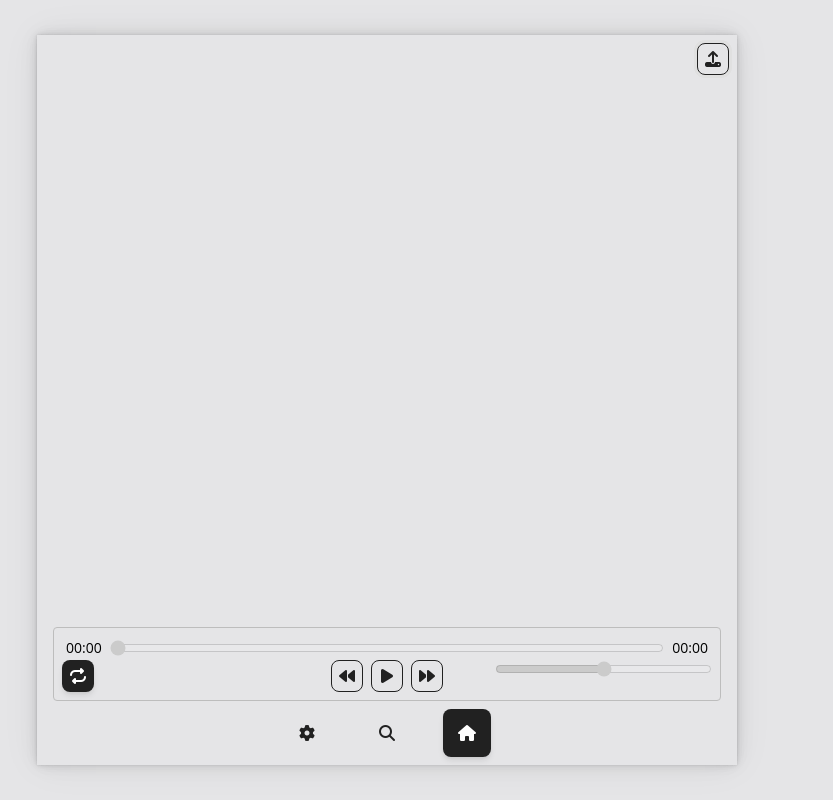
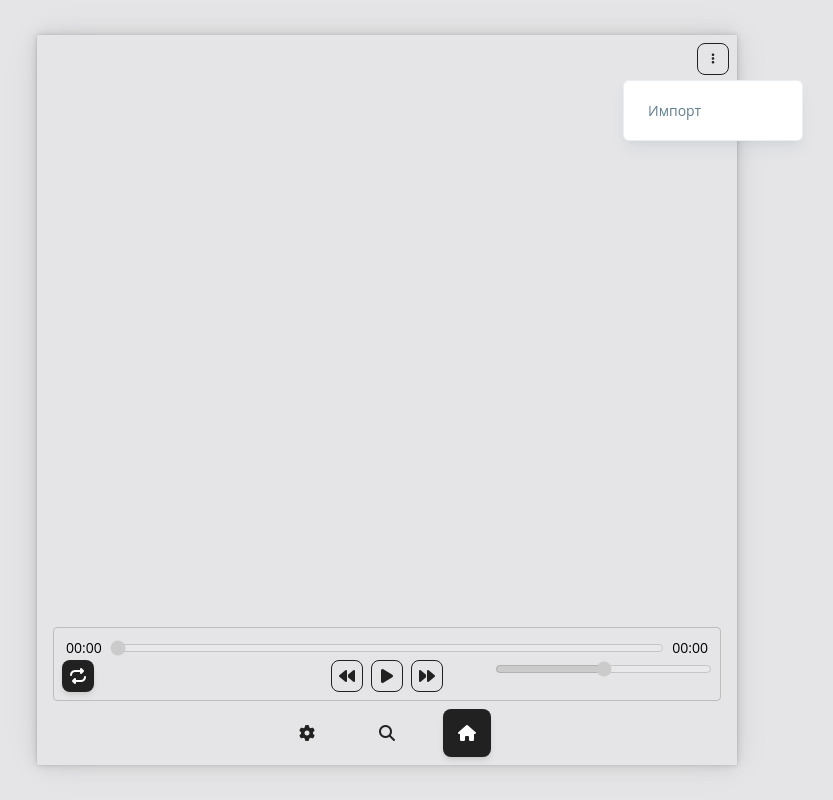
Before and after one commit to tsepo4kin/react-player, a React (Vite) app: page /#/ in a window 1280 px wide. Both pictures are taken after a click on the button 966 px from the left and 59 px from the top of the page. Shown: the whole page, without its empty margins (253-1086 px from the left). Built offline with nearby package versions, Linux system fonts and the light colour scheme.

Commit message:
refactor: add menu list

```diff
--- a/src/typings/material-tailwind.d.ts
+++ b/src/typings/material-tailwind.d.ts
@@ -31,4 +31,17 @@ declare module '@material-tailwind/react' {
 	export interface SelectProps {
 		children?: any;
 	}
+
+	export interface MenuListProps extends EventCapture {
+		placeholder?: unknown;
+		children?: any;
+	}
+
+	export interface MenuItemProps extends EventCapture {
+		placeholder?: unknown;
+	}
+
+	export interface ProgressProps extends EventCapture {
+		placeholder?: unknown;
+	}
 }
--- /dev/null
+++ b/src/ui/components/myMenu/myMenu.tsx
@@ -0,0 +1,44 @@
+import {
+	IconButton,
+	Menu,
+	MenuHandler,
+	MenuItem,
+	MenuList
+} from '@material-tailwind/react';
+import { FC, PropsWithChildren } from 'react';
+
+interface IMenuProps {
+	items: Array<{
+		text: string;
+		disabled?: boolean;
+		onClick?: Function;
+	}>;
+}
+
+const MyMenu: FC<PropsWithChildren<IMenuProps>> = ({ children, items }) => {
+	return (
+		<Menu>
+			<MenuHandler>
+				<IconButton size="sm" variant="outlined">
+					{children}
+				</IconButton>
+			</MenuHandler>
+			<MenuList>
+				{items.map((item, i) => (
+					<MenuItem
+						key={i}
+						disabled={item.disabled}
+						onClick={e => {
+							e.stopPropagation();
+							if (typeof item.onClick === 'function') item.onClick();
+						}}
+					>
+						{item.text}
+					</MenuItem>
+				))}
+			</MenuList>
+		</Menu>
+	);
+};
+
+export default MyMenu;
--- /dev/null
+++ b/src/ui/components/myProgress/myProgress.tsx
@@ -0,0 +1,8 @@
+import { FC, PropsWithChildren } from 'react';
+import { Progress, ProgressProps } from '@material-tailwind/react';
+
+const MyProgress: FC<PropsWithChildren<ProgressProps>> = props => {
+	return <Progress {...props} />;
+};
+
+export default MyProgress;
--- a/src/ui/widgets/audioItem/audioItem.tsx
+++ b/src/ui/widgets/audioItem/audioItem.tsx
@@ -1,5 +1,4 @@
 import { FC } from 'react';
-import MyIconBtn from '../../components/myIconBtn/myIconBtn';
 import { useDispatch, useSelector } from 'react-redux';
 import {
 	arrayBufferToBlob,
@@ -10,7 +9,7 @@ import { ADD_SONGS, DELETE_SONG } from '../../../infrastructure/redux';
 import { AudioItemController } from '../../../infrastructure/controllers/audioItem.controllers';
 import showNotification from '../../components/myToast/myToast';
 import { ToastType } from '../../../infrastructure/controllers/notification.controllers';
-// import Progress from '@material-tailwind/react/components/Progress';
+import MyMenu from '../../components/myMenu/myMenu';
 
 interface IAudioItem {
 	song: any;
@@ -18,6 +17,7 @@ interface IAudioItem {
 	className?: string;
 	canDelete?: boolean;
 	canDownload?: boolean;
+	hideButtons?: boolean;
 	onClick?: () => void;
 	draggable?: boolean;
 	onDragStart?: (e: unknown) => void;
@@ -32,6 +32,7 @@ const AudioItem: FC<IAudioItem> = ({
 	className,
 	canDelete = false,
 	canDownload = false,
+	hideButtons = false,
 	onClick,
 	draggable,
 	onDragEnd,
@@ -41,9 +42,34 @@ const AudioItem: FC<IAudioItem> = ({
 }) => {
 	const dispatch = useDispatch();
 	const songs = useSelector((state: any) => state.songs);
+	const menuItems = [
+		{
+			text: 'Удалить',
+			disabled: !(canDelete && idx !== undefined),
+			onClick: () => {
+				dispatch(DELETE_SONG(idx));
+			}
+		},
+		{
+			text: 'Добавить',
+			disabled: !canDownload,
+			onClick: () => {
+				saveInDatabase();
+			}
+		},
+		{
+			text: 'Скачать mp3',
+			disabled: !(canDelete && idx !== undefined),
+			onClick: () => {
+				if (idx) {
+					saveOnDevice(idx);
+				}
+			}
+		}
+	];
 	// const [loadProgress, setLoadProgress] = useState(0);
 
-	// const progress = ({ loaded, total }) => {
+	// const progress = (loaded: number, total: number) => {
 	// 	console.log(Math.round((loaded / total) * 100), loaded, total);
 	// 	setLoadProgress(Math.round((loaded / total) * 100));
 	// };
@@ -65,6 +91,8 @@ const AudioItem: FC<IAudioItem> = ({
 				type: ToastType.Error,
 				text: 'Ошибка загрузки аудио файла'
 			});
+		} finally {
+			// setTimeout(() => setLoadProgress(0), 3000);
 		}
 	};
 
@@ -78,7 +106,7 @@ const AudioItem: FC<IAudioItem> = ({
 
 	return (
 		<div
-			className={`flex items-center ${className}`}
+			className={`flex flex-col items-center ${className}`}
 			onClick={onClick}
 			draggable={draggable}
 			onDragStart={onDragStart}
@@ -88,6 +116,7 @@ const AudioItem: FC<IAudioItem> = ({
 			onTouchStart={onDragStart}
 			onTouchEnd={onDragEnd}
 		>
+			<div className="flex items-center w-full">
 				<img
 					className="rounded h-12 w-12 mr-2"
 					src={
@@ -97,54 +126,18 @@ const AudioItem: FC<IAudioItem> = ({
 					}
 				/>
 				<p className="truncate">{(song && song.name) || song.title}</p>
-			{canDelete && idx !== undefined && (
-				<div className="ml-auto min-w-20">
-					<MyIconBtn
-						size="sm"
-						variant="outlined"
-						onClick={e => {
-							e.stopPropagation();
-							dispatch(DELETE_SONG(idx));
-						}}
-					>
-						<i className="fa-solid fa-trash-can"></i>
-					</MyIconBtn>
-
-					<MyIconBtn
-						className="ml-2"
-						size="sm"
-						variant="outlined"
-						onClick={e => {
-							e.stopPropagation();
-							saveOnDevice(idx);
-						}}
-					>
-						<i className="fa-solid fa-floppy-disk"></i>
-					</MyIconBtn>
+				<div className="ml-auto" onClick={e => e.stopPropagation()}>
+					{!hideButtons && (
+						<MyMenu items={menuItems}>
+							<i className="fa-solid fa-ellipsis-vertical"></i>
+						</MyMenu>
+					)}
 				</div>
-			)}
-
-			{canDownload && (
-				<div className="ml-auto">
-					<MyIconBtn
-						size="sm"
-						variant="outlined"
-						onClick={e => {
-							e.stopPropagation();
-							saveInDatabase();
-						}}
-					>
-						<i className="fa-solid fa-add"></i>
-					</MyIconBtn>
 			</div>
-			)}
 			{/* {loadProgress} */}
-			{/* <Progress
-				value={loadProgress}
-				variant="filled"
-				size="lg"
-				className="border border-gray-900/10 bg-gray-900/5 p-1"
-			/> */}
+			{/* {canDownload && Boolean(loadProgress) && (
+				<MyProgress className="w-full my-2" size="sm" value={loadProgress} />
+			)} */}
 		</div>
 	);
 };
--- a/src/ui/widgets/header/header.tsx
+++ b/src/ui/widgets/header/header.tsx
@@ -1,8 +1,8 @@
 import { FC, PropsWithChildren, useRef } from 'react';
 import { useDispatch } from 'react-redux';
-import MyIconBtn from '../../components/myIconBtn/myIconBtn';
 import { blobToArrayBuffer } from '../../../utils/utils';
 import { ADD_SONGS } from '../../../infrastructure/redux';
+import MyMenu from '../../components/myMenu/myMenu';
 
 export interface IHeaderProps {}
 
@@ -32,10 +32,11 @@ const Header: FC<PropsWithChildren<IHeaderProps>> = () => {
 	return (
 		<header className="px-2 py-2 w-full">
 			<div className="flex justify-end">
-				<MyIconBtn size="sm" variant="outlined" onClick={addSongs}>
-					<i className="fa-solid fa-upload"></i>
-				</MyIconBtn>
+				<MyMenu items={[{ text: 'Импорт', onClick: addSongs }]}>
+					<i className="fa-solid fa-ellipsis-vertical"></i>
+				</MyMenu>
 			</div>
+
 			<input
 				hidden
 				multiple
--- a/src/ui/widgets/player/player.tsx
+++ b/src/ui/widgets/player/player.tsx
@@ -121,7 +121,7 @@ const Player: FC = () => {
 	return (
 		<div className="border border-gray-400 rounded py-2 px-2">
 			{Boolean(playerState.audioElement) && (
-				<AudioItem song={playerState.audioElement} />
+				<AudioItem hideButtons={true} song={playerState.audioElement} />
 			)}
 
 			<Timeline
```
Lines whose indentation alone changed are shown as unchanged.
